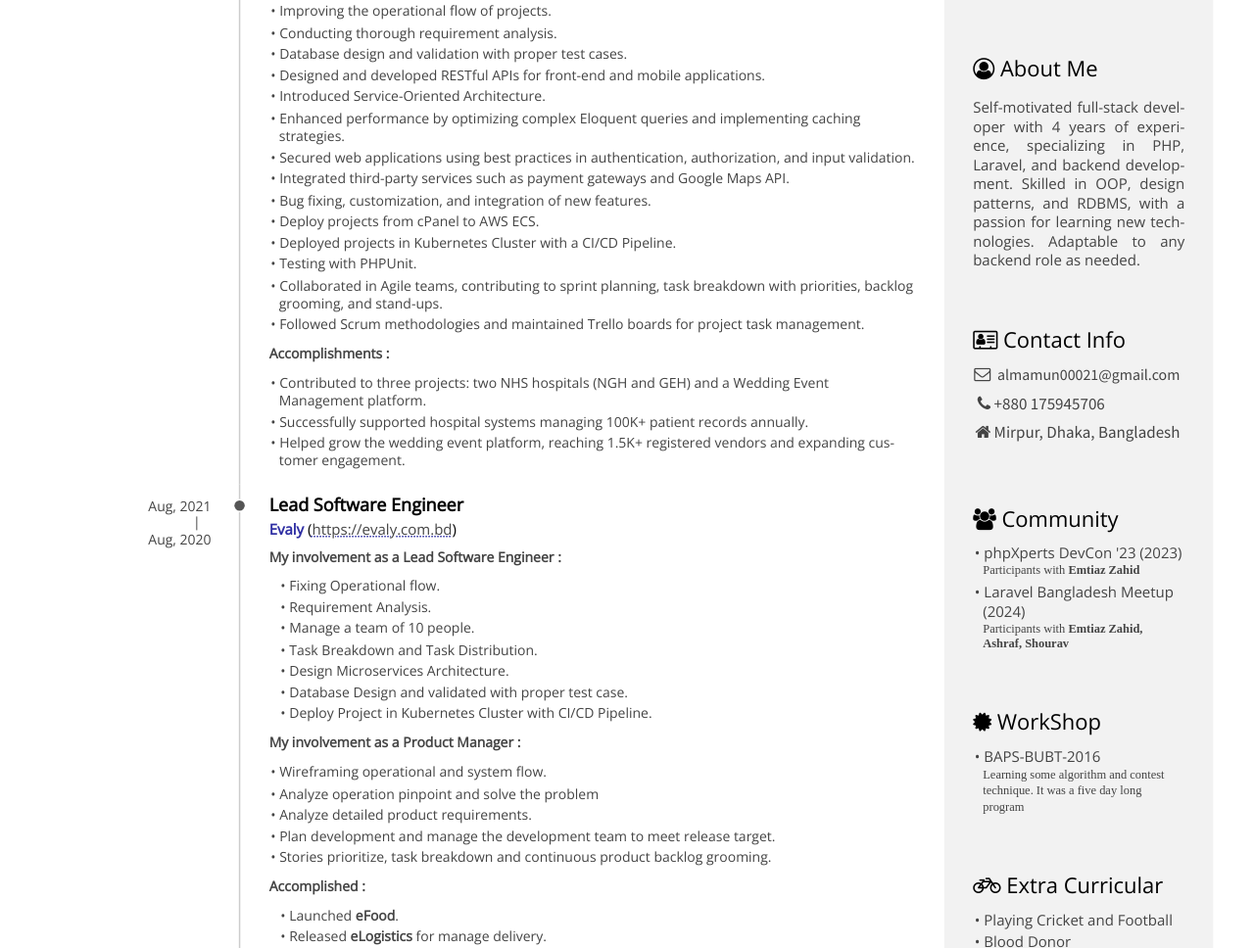
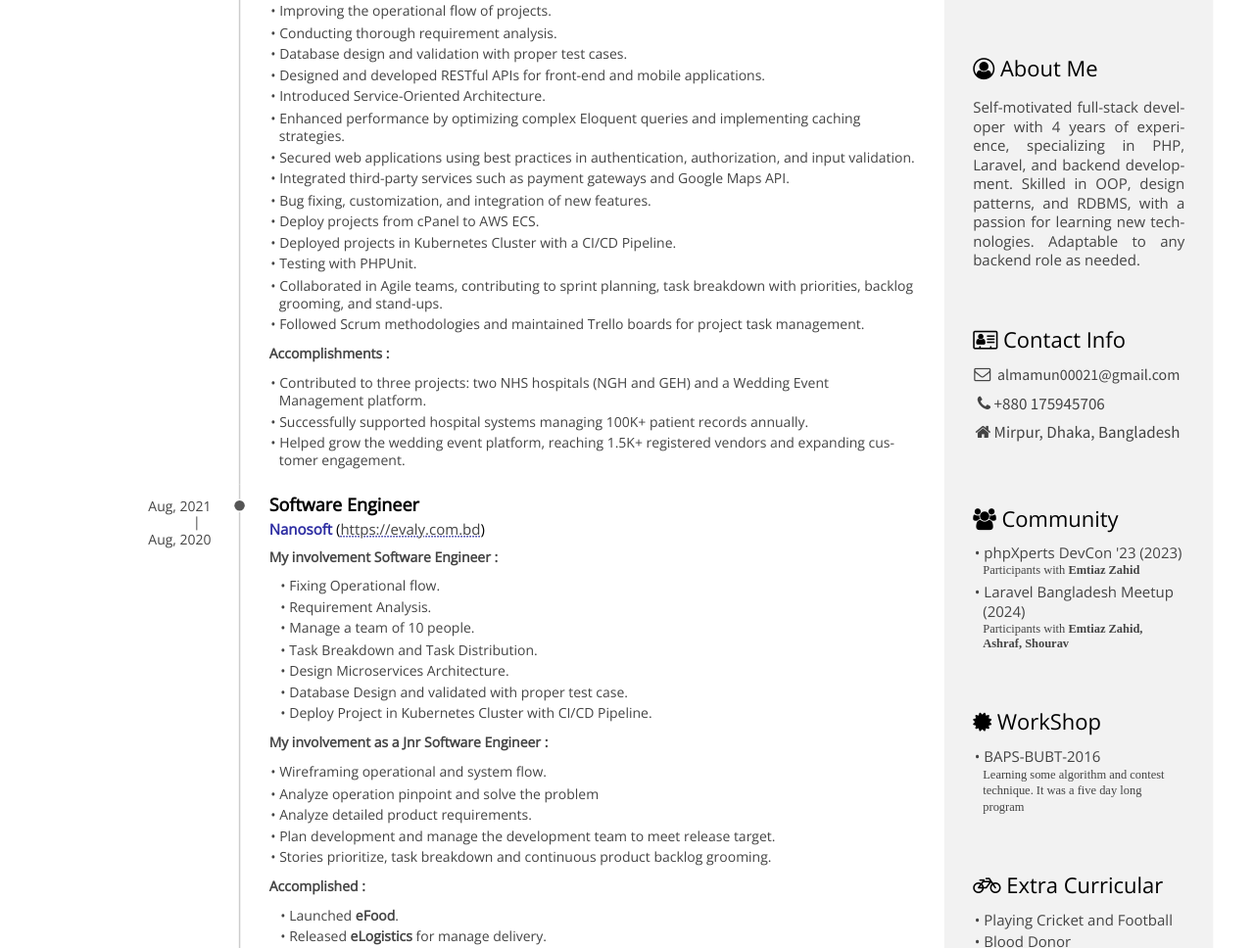
Before and after one commit to abdullahmamunn/abdullahmamunn.github.io, a plain HTML site: page index.html in a window 1280 px wide. Shown: the part 293-1261 px from the top of the page at 98% size. Drawn offline with nearby package versions, Linux system fonts and the light colour scheme; no server answers.

Commit message:
update  experience

```diff
--- a/index.html
+++ b/index.html
@@ -69,13 +69,13 @@
                 </div>
                 <div class="details">
                     <header>
-                        <h3>Lead Software Engineer</h3>
-                        <span class="place"><span class="blue"><strong>Evaly</strong></span> (<a
+                        <h3>Software Engineer</h3>
+                        <span class="place"><span class="blue"><strong>Nanosoft</strong></span> (<a
                                 href="https://evaly.com.bd">https://evaly.com.bd</a>)</span>
                         <!--            <span class="location">Dhanmondi, Dhaka, Bangladesh</span>-->
                     </header>
                     <div>
-                         <strong class="section">My involvement as a Lead Software Engineer :</strong><br>
+                         <strong class="section">My involvement Software Engineer :</strong><br>
                         <ul>
                             <ul>
                                 <li>Fixing Operational flow.</li>
@@ -87,7 +87,7 @@
                                 <li>Deploy Project in Kubernetes Cluster with CI/CD Pipeline.</li>
                             </ul>
                         </ul>
-                        <strong>My involvement as a Product Manager :</strong><br>
+                        <strong>My involvement as a Jnr Software Engineer :</strong><br>
                         <ul>
                             <li>Wireframing operational and system flow.</li>
                             <li>Analyze operation pinpoint and solve the problem</li>
```
